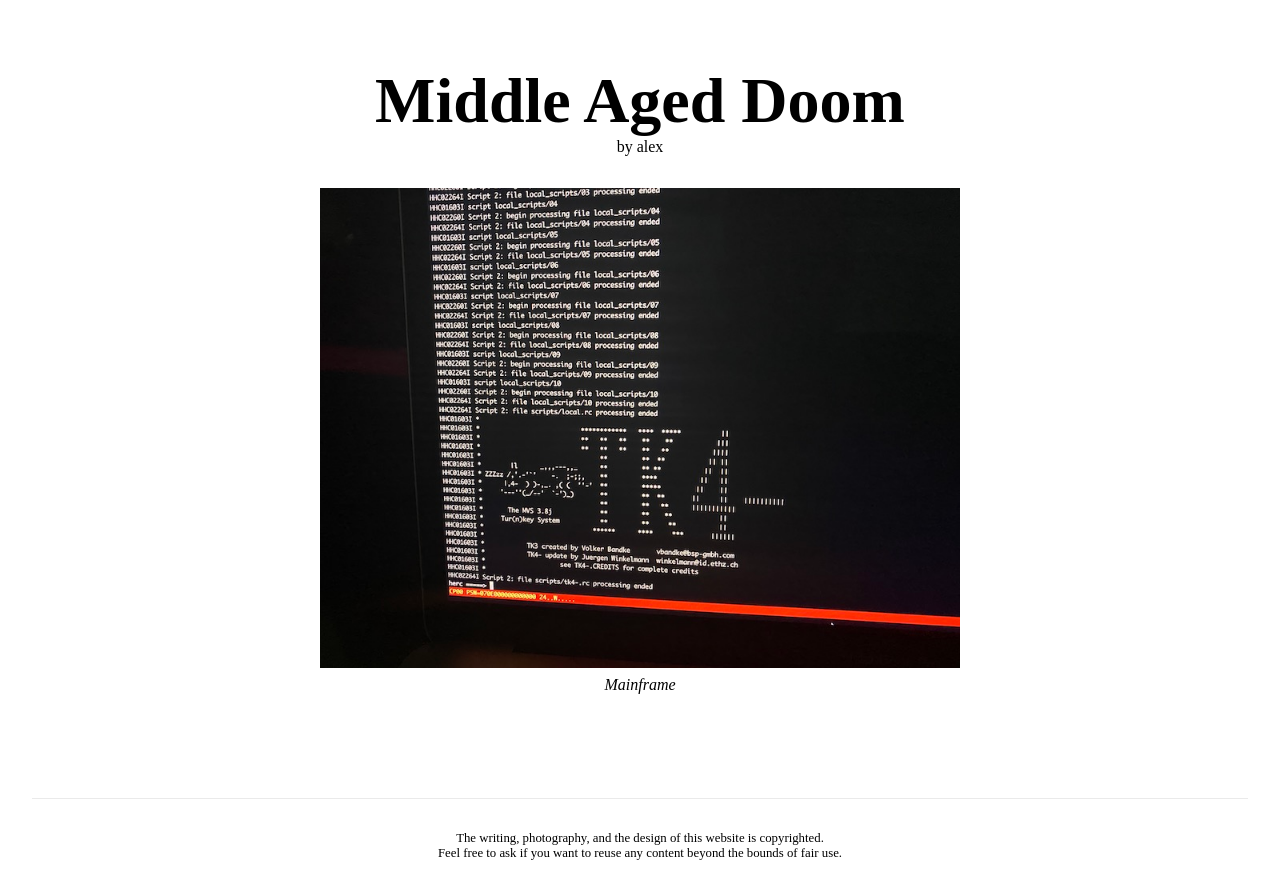
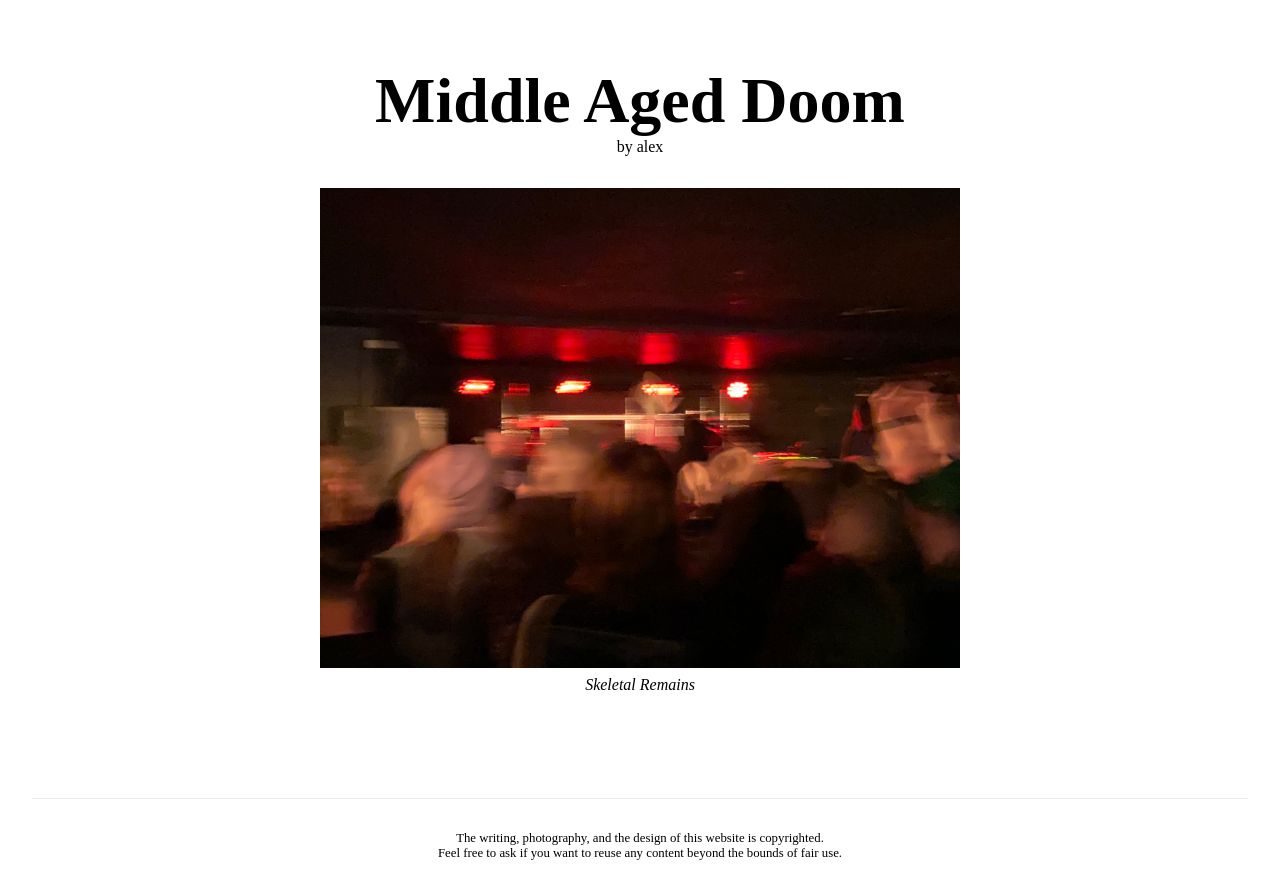
Before and after one commit to thenationofalex/thenationofalex, a Next.js app: page / in a window 1280 px wide. Built offline with nearby package versions, Linux system fonts and the light colour scheme.

Commit message:
new page

```diff
--- a/pages/index.tsx
+++ b/pages/index.tsx
@@ -2,7 +2,7 @@ import type { NextPage } from 'next'
 import Head from 'next/head'
 import styles from '../styles/Home.module.css'
 
-import { Entry20220824 as Entry } from '../src/entries/20220824'
+import { Entry20221126 as Entry } from '../src/entries/20221126'
 
 const Home: NextPage = () => {
   return (
--- /dev/null
+++ b/src/entries/20221126/index.tsx
@@ -0,0 +1,11 @@
+import Entry from '../../components/entry'
+import Config from '../../config'
+
+export const Entry20221126 = () => <Entry
+  image={{
+    alt: '',
+    width: 800,
+    src: `${Config.staticPrefix}/IMG_9843.JPG`
+  }}
+  caption={'Skeletal Remains'}
+/>
```
Also changed, not shown: public/IMG_9843.JPG (added).
